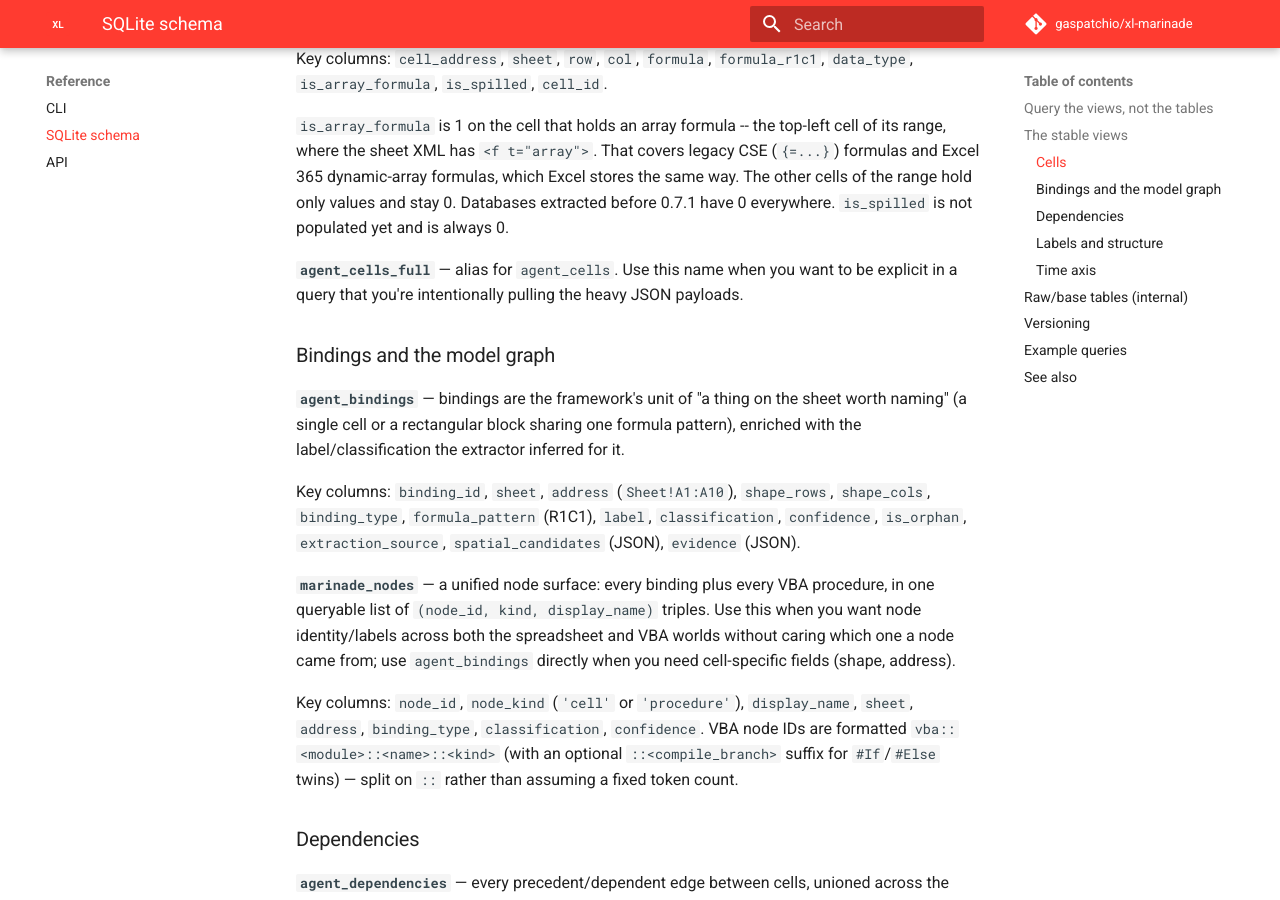
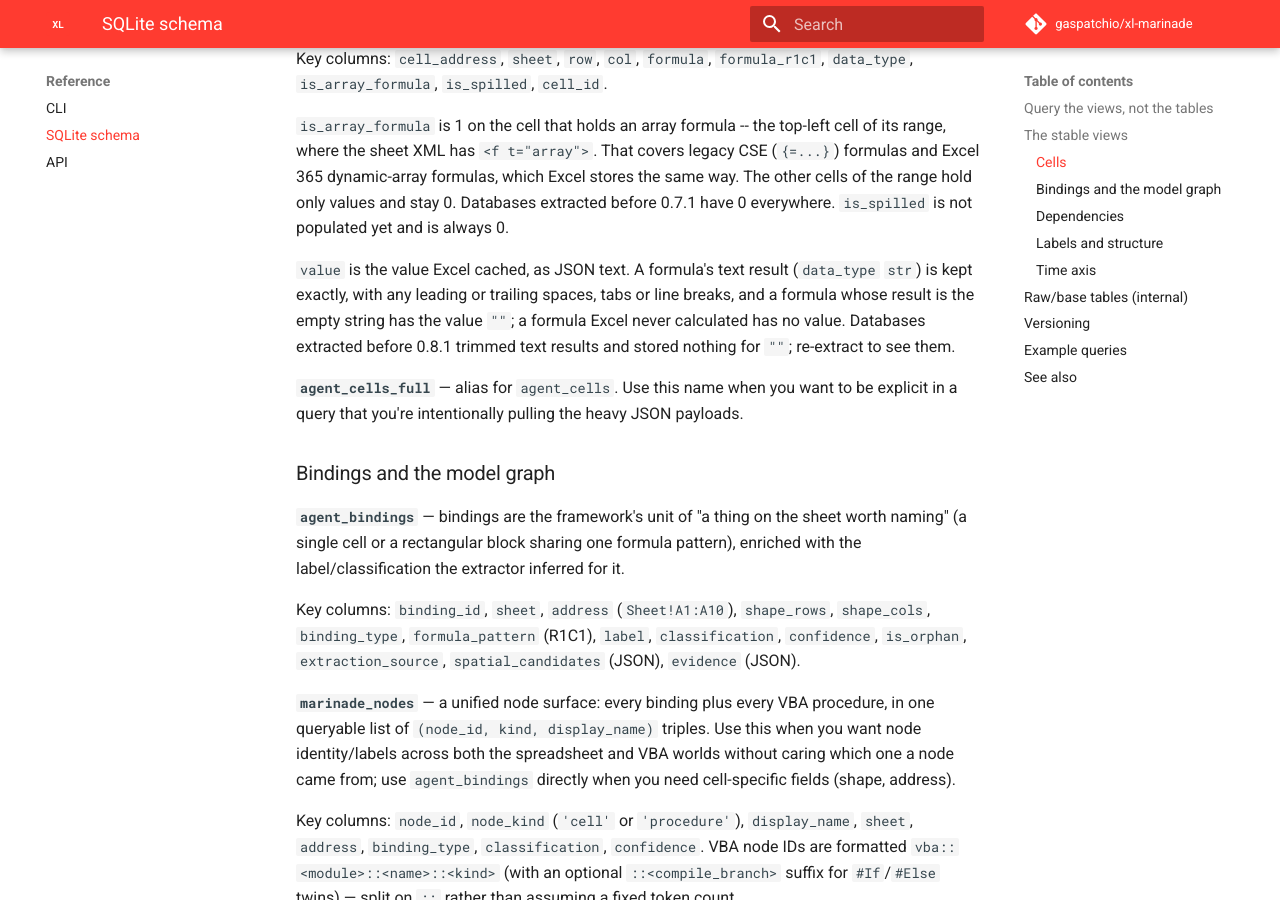
Before and after one commit to gaspatchio/xl-marinade, an MkDocs documentation site: the page built from docs/reference/schema.md, in a window 1280 px wide and 900 px high, scrolled down 1928 px. Built offline with MkDocs 1.6.1 and Material for MkDocs 9.7.7, drawn with Linux system fonts in a browser that asks for light colours; comment, search, counter and statistics services are not loaded.

Commit message:
docs: changelog and schema notes for exact cached text results (K1)
Record the extraction fix under [Unreleased] -> Fixed with who sees a
difference and the re-extract note, as 0.7.1 did. Document in the
schema reference and the bundled skill that agent_cells.value keeps a
formula's text result exactly and stores "" for an empty result, and
that databases extracted before 0.8.1 did not. The calc guide tells
--ir users to pass a database from 0.8.1 or later, since an older one
makes the trust run fail those cells.

```diff
--- a/docs/reference/schema.md
+++ b/docs/reference/schema.md
@@ -89,6 +89,13 @@ covers legacy CSE (`{=...}`) formulas and Excel 365 dynamic-array formulas,
 which Excel stores the same way. The other cells of the range hold only
 values and stay 0. Databases extracted before 0.7.1 have 0 everywhere.
 `is_spilled` is not populated yet and is always 0.
+
+`value` is the value Excel cached, as JSON text. A formula's text result
+(`data_type` `str`) is kept exactly, with any leading or trailing spaces, tabs
+or line breaks, and a formula whose result is the empty string has the value
+`""`; a formula Excel never calculated has no value. Databases extracted
+before 0.8.1 trimmed text results and stored nothing for `""`; re-extract to
+see them.
 
 **`agent_cells_full`** — alias for `agent_cells`. Use this name when you want
 to be explicit in a query that you're intentionally pulling the heavy JSON
```
Also changed, not shown: CHANGELOG.md (+25 -0 lines), docs/guide/calc.md (+2 -1 lines), skills/using-xl-marinade/SKILL.md (+3 -1 lines).
